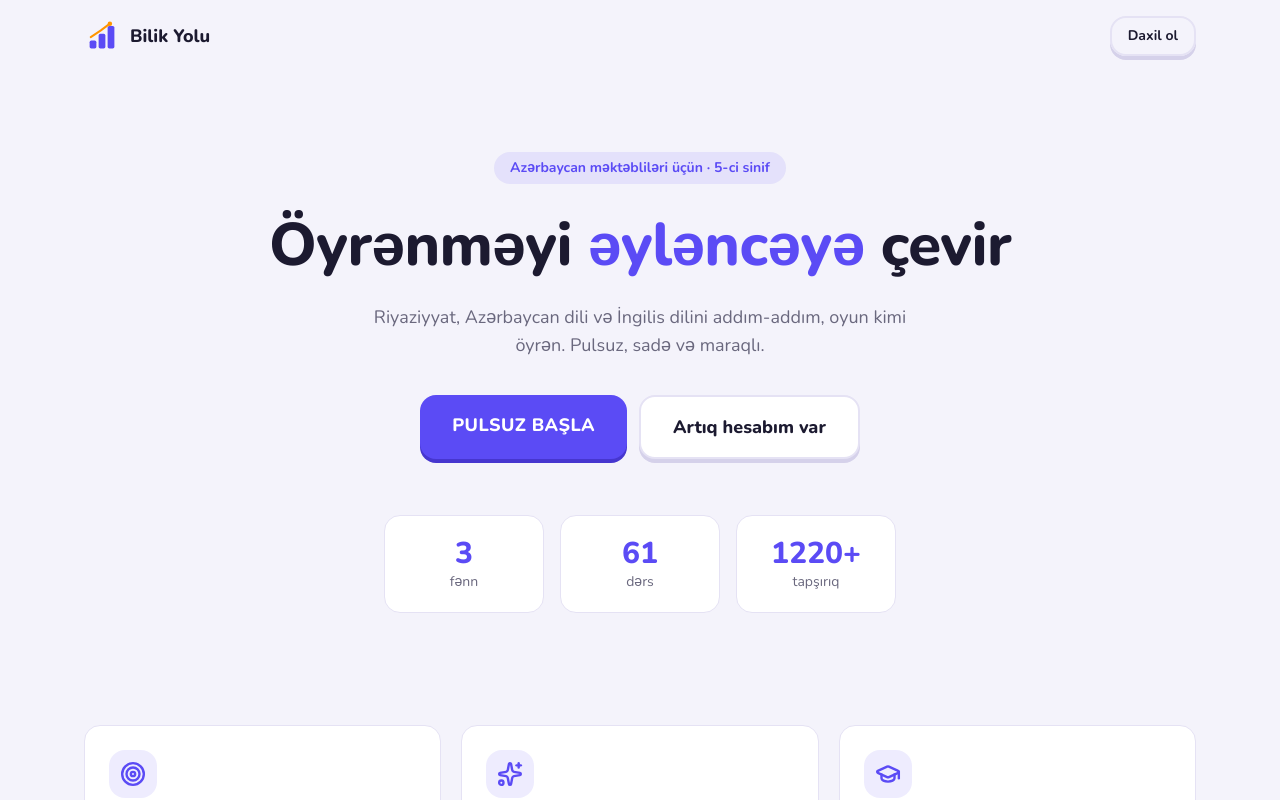
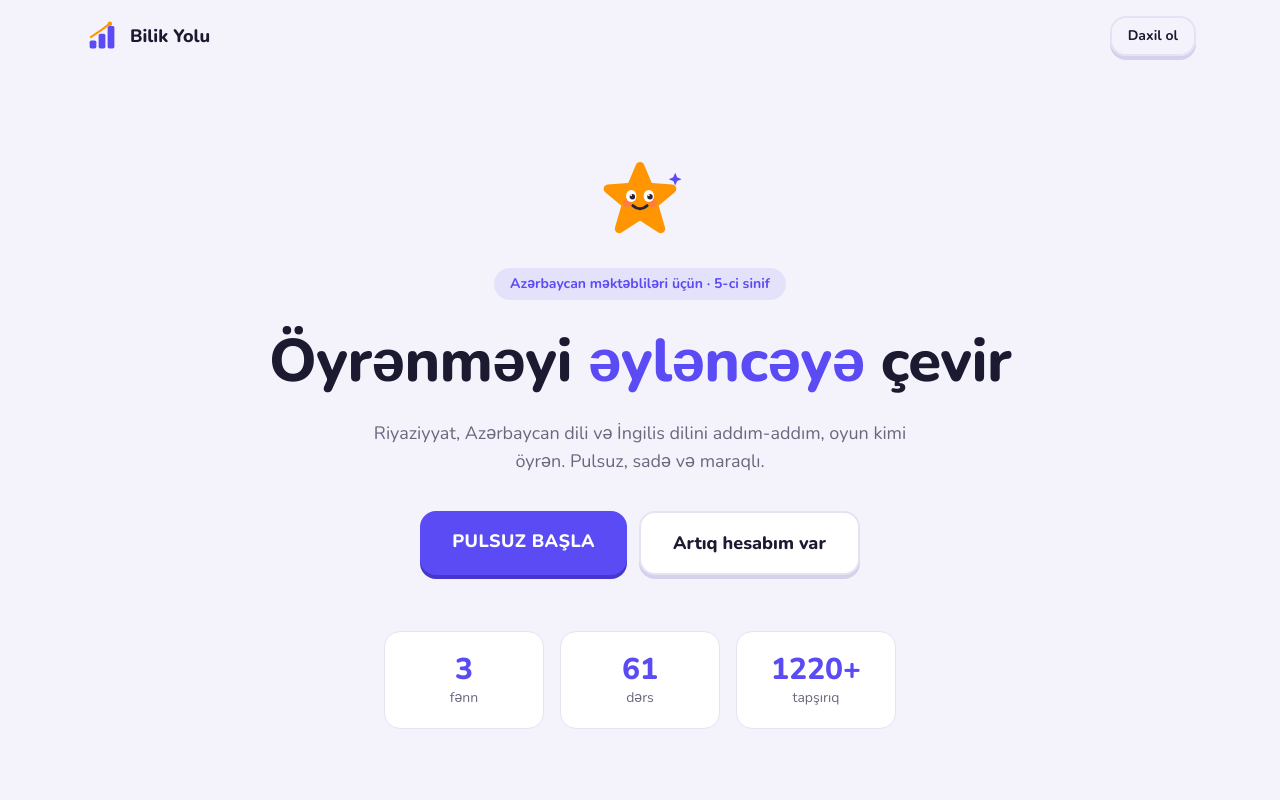
Before and after one commit to muhammedalakbarli/Self_Study_Education, a Next.js app: page / in a window 1280 px wide. Shown: the top 800 px of the page. Built offline with nearby package versions, Linux system fonts and the light colour scheme; no server answers.

Commit message:
Bilo — Bilik Yolu mascotu (brend personajı)
- components/Mascot.tsx: amber ulduz + dostyana üz (happy/celebrate), SVG
- Landing hero, onboarding salamı, dərs tamamlama təbrikində
- Duo kopyası deyil — öz indigo+amber brendimiz

```diff
--- a/app/onboarding/page.tsx
+++ b/app/onboarding/page.tsx
@@ -8,6 +8,7 @@ import { useRouter } from "next/navigation";
 import { getCurrentUser, displayName } from "@/lib/auth";
 import { createClient } from "@/lib/supabase/client";
 import Logo from "@/components/Logo";
+import Mascot from "@/components/Mascot";
 
 type Option = { value: string | number; label: string; note?: string };
 type Step = { key: string; q: string; options: Option[] };
@@ -143,10 +144,14 @@ export default function OnboardingPage() {
       {/* Sual */}
       <main className="mx-auto flex w-full max-w-xl flex-1 flex-col px-5 pb-8">
         {step === 0 && (
-          <p className="mt-4 text-center text-muted">
-            Xoş gəldin, <span className="font-bold text-fg">{name}</span>! Səni
-            daha yaxşı tanımaq üçün bir neçə sual.
-          </p>
+          <div className="mt-4 flex flex-col items-center">
+            <Mascot size={92} />
+            <p className="mt-3 text-center text-muted">
+              Salam, mən <span className="font-extrabold text-brand">Bilo</span>! Xoş
+              gəldin, <span className="font-bold text-fg">{name}</span> — səni tanımaq
+              üçün bir neçə sual.
+            </p>
+          </div>
         )}
 
         <h1 className="mt-6 text-center text-2xl font-extrabold text-fg sm:text-3xl">
--- a/app/page.tsx
+++ b/app/page.tsx
@@ -10,6 +10,7 @@ import { Target, Sparkles, GraduationCap } from "lucide-react";
 import { getCurrentUser } from "@/lib/auth";
 import { subjects } from "@/lib/content";
 import Logo from "@/components/Logo";
+import Mascot from "@/components/Mascot";
 
 export default function LandingPage() {
   const router = useRouter();
@@ -76,7 +77,8 @@ export default function LandingPage() {
       {/* Hero */}
       <main className="mx-auto max-w-6xl px-5">
         <section className="flex flex-col items-center py-14 text-center sm:py-20">
-          <span className="rounded-full bg-brand/10 px-4 py-1.5 text-sm font-bold text-brand">
+          <Mascot size={96} />
+          <span className="mt-5 rounded-full bg-brand/10 px-4 py-1.5 text-sm font-bold text-brand">
             Azərbaycan məktəbliləri üçün · 5-ci sinif
           </span>
           <h1 className="mt-6 max-w-3xl text-4xl font-extrabold leading-tight text-fg sm:text-6xl">
--- /dev/null
+++ b/components/Mascot.tsx
@@ -0,0 +1,66 @@
+// "Bilo" — Bilik Yolu-nun mascotu. Amber ulduz + dostyana üz (brend personajı).
+// mood: "happy" (default) | "celebrate" (gözlər qapalı sevinc).
+
+export default function Mascot({
+  size = 120,
+  mood = "happy",
+}: {
+  size?: number;
+  mood?: "happy" | "celebrate";
+}) {
+  // 5-guşəli ulduz nöqtələri (mərkəz 60,60) — kənarlar stroke ilə yumrulanır.
+  const star =
+    "60,18 71,44 100,46 77,65 86,96 60,79 34,96 43,65 20,46 49,44";
+
+  return (
+    <svg
+      width={size}
+      height={size}
+      viewBox="0 0 120 120"
+      fill="none"
+      xmlns="http://www.w3.org/2000/svg"
+      aria-label="Bilo"
+      role="img"
+    >
+      {/* kiçik parıltı (brend detalı) */}
+      <path
+        d="M104 26 l2.4 5.6 5.6 2.4 -5.6 2.4 -2.4 5.6 -2.4 -5.6 -5.6 -2.4 5.6 -2.4 z"
+        fill="#5b4bf5"
+      />
+      {/* ulduz gövdəsi (yumru künclər üçün eyni rəngli qalın stroke) */}
+      <polygon
+        points={star}
+        fill="#ff9500"
+        stroke="#ff9500"
+        strokeWidth="11"
+        strokeLinejoin="round"
+        strokeLinecap="round"
+      />
+      {/* yanaqlar */}
+      <circle cx="44" cy="64" r="5" fill="#ff6b6b" opacity="0.55" />
+      <circle cx="76" cy="64" r="5" fill="#ff6b6b" opacity="0.55" />
+
+      {mood === "celebrate" ? (
+        <>
+          {/* sevincli qapalı gözlər (^ ^) */}
+          <path d="M44 54 q5 -6 10 0" stroke="#2a2340" strokeWidth="3.5" strokeLinecap="round" fill="none" />
+          <path d="M66 54 q5 -6 10 0" stroke="#2a2340" strokeWidth="3.5" strokeLinecap="round" fill="none" />
+          {/* geniş açıq təbəssüm */}
+          <path d="M49 66 q11 12 22 0 q-11 6 -22 0 z" fill="#2a2340" />
+        </>
+      ) : (
+        <>
+          {/* böyük dostyana gözlər */}
+          <ellipse cx="49" cy="55" rx="6.5" ry="7.5" fill="#fff" />
+          <ellipse cx="71" cy="55" rx="6.5" ry="7.5" fill="#fff" />
+          <circle cx="50.5" cy="56" r="3.4" fill="#2a2340" />
+          <circle cx="72.5" cy="56" r="3.4" fill="#2a2340" />
+          <circle cx="49" cy="54" r="1.1" fill="#fff" />
+          <circle cx="71" cy="54" r="1.1" fill="#fff" />
+          {/* təbəssüm */}
+          <path d="M51 67 q9 8 18 0" stroke="#2a2340" strokeWidth="3.5" strokeLinecap="round" fill="none" />
+        </>
+      )}
+    </svg>
+  );
+}
--- a/components/lesson/LessonRunner.tsx
+++ b/components/lesson/LessonRunner.tsx
@@ -11,6 +11,7 @@ import { gradeTask, type UserAnswer } from "@/lib/grading";
 import { completeLesson } from "@/lib/progress";
 import TaskInput from "@/components/tasks/TaskInput";
 import TaskFigure from "@/components/TaskFigure";
+import Mascot from "@/components/Mascot";
 
 interface Props {
   slug: string;
@@ -119,7 +120,10 @@ if (total === 0) {
   if (phase === "done") {
     return (
       <div className="mx-auto max-w-xl py-16 text-center">
-        <h1 className="text-2xl font-bold text-fg">Layihə tamamlandı!</h1>
+        <div className="flex justify-center">
+          <Mascot size={110} mood="celebrate" />
+        </div>
+        <h1 className="mt-4 text-2xl font-bold text-fg">Layihə tamamlandı!</h1>
         <div className="mt-6 inline-flex items-center gap-2 rounded-full bg-brand/15 px-5 py-2 text-lg font-semibold text-brand-soft">
           +{earnedXp} XP
         </div>
```
